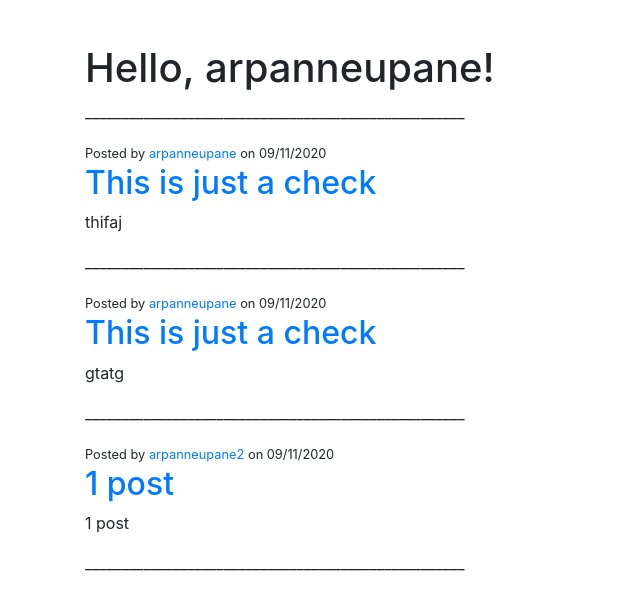
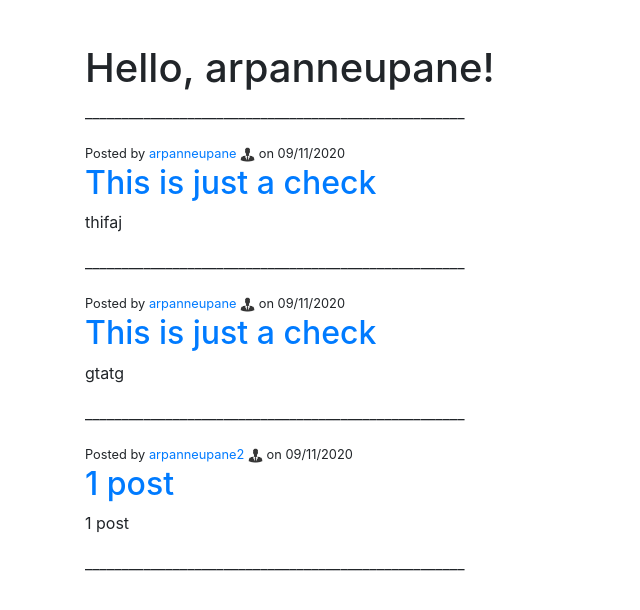
Before and after one commit to ShaikhMohammaddanish/bloggy-webapp, a Flask app: page /userhome in a window 1280 px wide. Shown: the part 56-666 px from the top of the page, without its empty margins (0-640 px from the left). Run offline with Flask 2, Linux system fonts and the light colour scheme; a user stored in the database is signed in; data comes from the database, SQL or seed files in the repository; some libraries are stand-ins or nearby versions.

Commit message:
able to view others profile pic

```diff
--- a/templates/user.html
+++ b/templates/user.html
@@ -9,7 +9,7 @@
 
 
 <div class="header">
-    <div class="border"><h1>{{user.username}}</h1>
+    <div class="border"><h1>{{user.username}} <img src='../static/profile_pics/default.jpg' width='30' height='30'></h1>
         {% if user.bio_content == None %}
             <div class="bio"><p>No bio yet.</p></div>
         {% else %}
--- a/templates/userhome.html
+++ b/templates/userhome.html
@@ -27,7 +27,7 @@
           <div class="article-metadata">
           </div>
           <!-- <img src="{{ url_for('static', filename='profile_pic/' + post.author.profile_pic, width='50', height='50') }}">< -->
-          <small>Posted by <a href="{{ url_for('user', username=post.author.username)}}">{{ post.author.username}}</a> on {{post.post_date.strftime('%m/%d/%Y') }}</small>
+          <small>Posted by <a href="{{ url_for('user', username=post.author.username)}}">{{ post.author.username}}</a> <img src='../static/profile_pics/default.jpg' width='15' height='15'> on {{post.post_date.strftime('%m/%d/%Y') }}</small>
           <h2><a class="article-title" href="{{ url_for('post', post_id=post.id) }}" style="text-decoration: none;">{{ post.post_title }}</a></h2>
           <p class="article-content">{{ post.post_content }}</p>
           <p>____________________________________________________</p>
```
